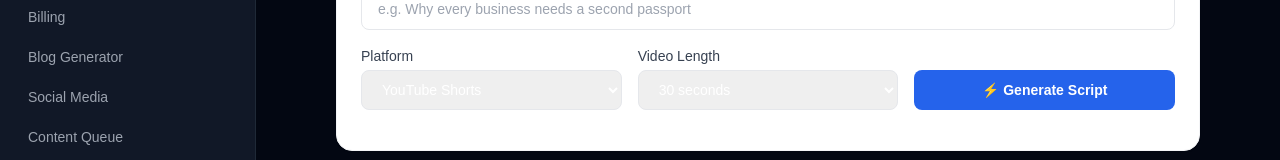
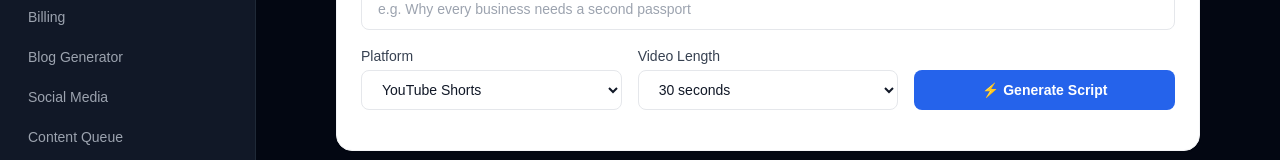
Before and after one commit to thenovarfounder-del/traffikfuel, a Next.js app: page /dashboard/content/video in a window 1280 px wide. Shown: the part 189-349 px from the top of the page. Built offline with nearby package versions, Linux system fonts and the light colour scheme; no server answers.

Commit message:
Fix dropdown colors

```diff
--- a/src/app/dashboard/content/video/page.tsx
+++ b/src/app/dashboard/content/video/page.tsx
@@ -107,7 +107,7 @@ export default function VideoScriptsPage() {
               value={topic}
               onChange={e => setTopic(e.target.value)}
               placeholder="e.g. Why every business needs a second passport"
-              className="w-full border border-gray-200 rounded-lg px-4 py-2.5 text-sm focus:outline-none focus:ring-2 focus:ring-blue-500"
+              className="w-full border border-gray-200 rounded-lg px-4 py-2.5 text-sm focus:outline-none focus:ring-2 focus:ring-blue-500 text-gray-900 bg-white"
             />
           </div>
 
@@ -117,7 +117,7 @@ export default function VideoScriptsPage() {
             <select
               value={platform}
               onChange={e => setPlatform(e.target.value)}
-              className="w-full border border-gray-200 rounded-lg px-4 py-2.5 text-sm focus:outline-none focus:ring-2 focus:ring-blue-500"
+              className="w-full border border-gray-200 rounded-lg px-4 py-2.5 text-sm focus:outline-none focus:ring-2 focus:ring-blue-500 text-gray-900 bg-white"
             >
               <option>YouTube Shorts</option>
               <option>TikTok</option>
@@ -131,7 +131,7 @@ export default function VideoScriptsPage() {
             <select
               value={duration}
               onChange={e => setDuration(Number(e.target.value))}
-              className="w-full border border-gray-200 rounded-lg px-4 py-2.5 text-sm focus:outline-none focus:ring-2 focus:ring-blue-500"
+              className="w-full border border-gray-200 rounded-lg px-4 py-2.5 text-sm focus:outline-none focus:ring-2 focus:ring-blue-500 text-gray-900 bg-white"
             >
               <option value={30}>30 seconds</option>
               <option value={60}>60 seconds</option>
```
